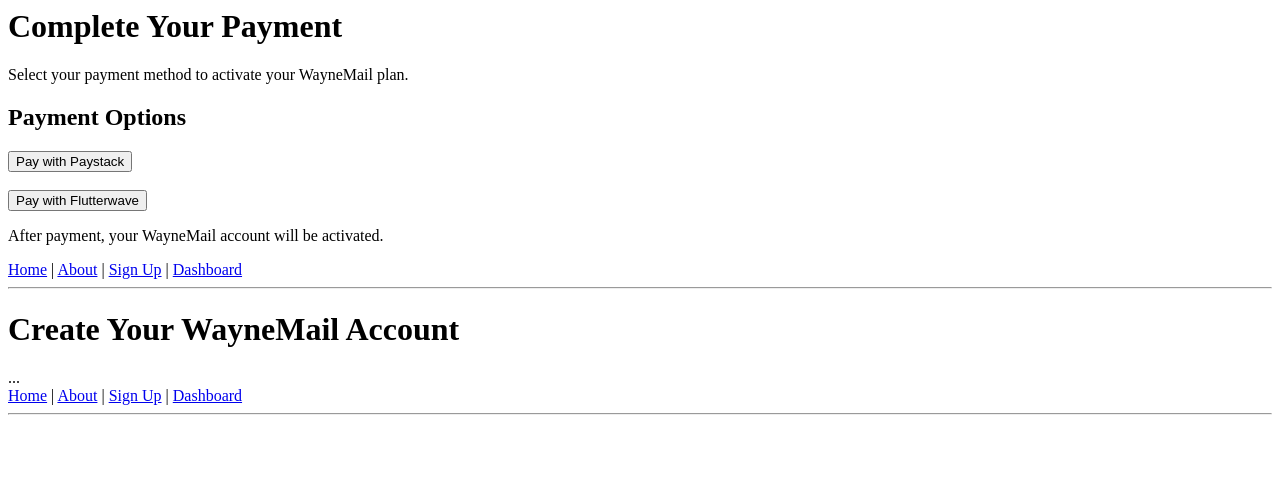
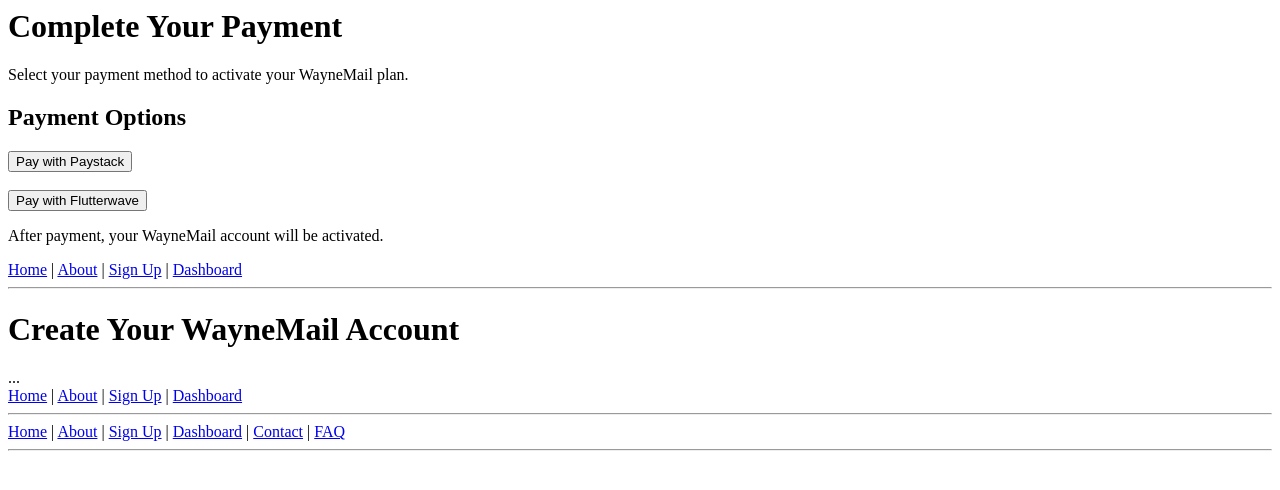
Before and after one commit to wayne120/WayneMail, a plain HTML site: page Payment.html in a window 1280 px wide. Drawn offline with Linux system fonts and the light colour scheme.

Commit message:
Update Payment.html

```diff
--- a/Payment.html
+++ b/Payment.html
@@ -37,3 +37,13 @@
 </nav>
 
 <hr>
+<nav>
+  <a href="index.html">Home</a> |
+  <a href="about.html">About</a> |
+  <a href="signup.html">Sign Up</a> |
+  <a href="dashboard.html">Dashboard</a> |
+  <a href="contact.html">Contact</a> |
+  <a href="faq.html">FAQ</a>
+</nav>
+
+<hr>
```
